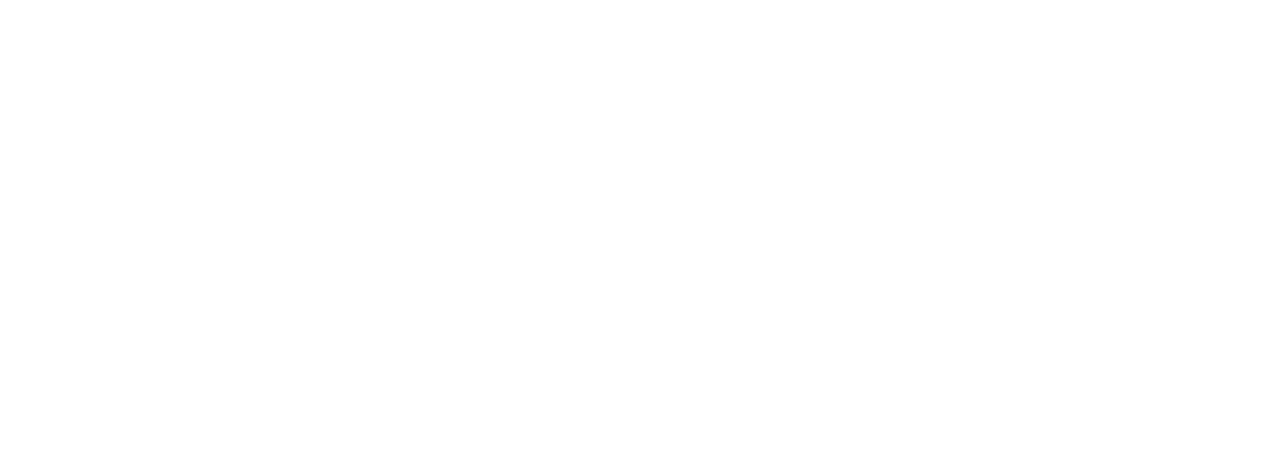
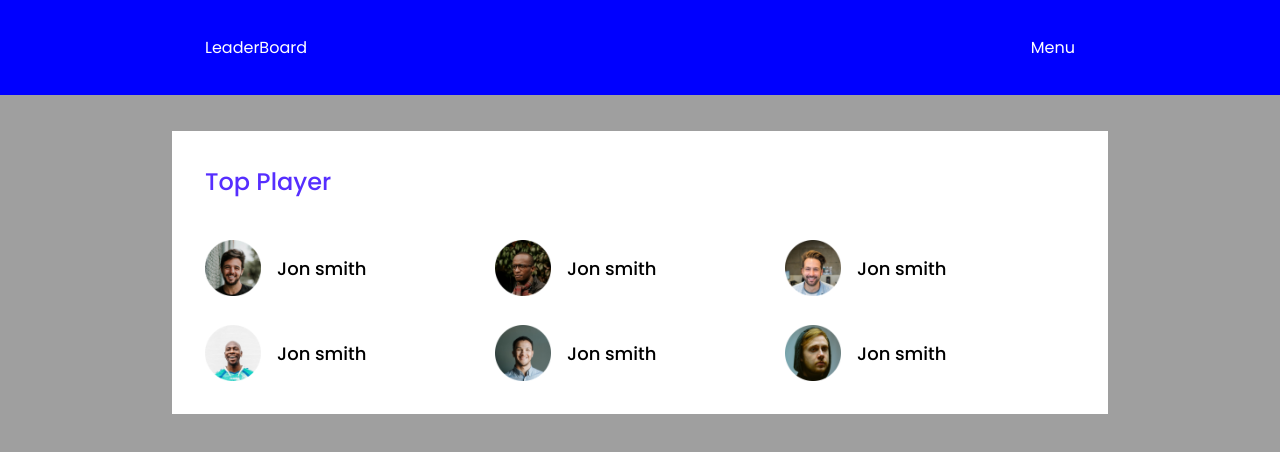
Before and after one commit to waliafrad/leader-board, a plain HTML site: page index.html in a window 1280 px wide. Drawn offline with Linux system fonts and the light colour scheme.

Commit message:
players section

```diff
--- a/css/style.css
+++ b/css/style.css
@@ -0,0 +1,69 @@
+@import url('https://fonts.googleapis.com/css2?family=Poppins:wght@400;500;600;700;800&display=swap');
+body{
+    font-family: 'Poppins', sans-serif;
+    background-color: #9F9F9F;
+}
+*{
+    margin: 0;
+    padding: 0;
+    outline: 0;
+}
+a{
+    text-decoration: none;
+}
+.section-container{
+    padding: 33px;
+    background-color: #FFFFFF;
+    max-width: 870px;
+    margin: auto;
+}
+.section-heading{
+    color: #562EFF;
+    font-weight: 500;
+    font-size: 24px;
+    line-height: 36px;
+    margin-bottom: 40px;
+}
+
+
+header{
+    background-color: blue;
+    margin-bottom: 36px;
+}
+.nav-container{
+    max-width: 870px;
+    margin: 0 auto;
+    padding: 35px 0;
+    color: white;
+}
+.nav-container a{
+    color: white;
+}
+
+.navbar{
+    display: flex;
+    justify-content: space-between;
+}
+
+
+.players{
+    display: grid;
+    grid-template-columns: repeat(3, 1fr);
+    grid-row-gap: 29px;
+}
+.player{
+    display: flex;
+    align-items: center;
+    /* justify-content: center; */
+    gap: 16px;
+}
+.player h2{
+    font-weight: 500;
+    font-size: 18px;
+    line-height: 27px;
+    color: black;
+}
+.player img{
+    width: 56px;
+    height: 56px;
+}
--- a/index.html
+++ b/index.html
@@ -8,6 +8,44 @@
     <title>Leader Board</title>
 </head>
 <body>
-
+    <header>
+        <nav class="nav-container">
+            <section class="navbar">
+                <div class="brand-logo"><a href="#">LeaderBoard</a></div>
+                <div class="menu">Menu</div>
+            </section>
+        </nav>
+    </header>
+    <main>
+        <section class="section-container">
+            <h2 class="section-heading">Top Player</h2>
+            <div class="players">
+                <div class="player">
+                    <img src="images/players/player-1.png" alt="">
+                    <h2>Jon smith</h2>
+                </div>
+                <div class="player">
+                    <img src="images/players/player-2.png" alt="">
+                    <h2>Jon smith</h2>
+                </div>
+                <div class="player">
+                    <img src="images/players/player-3.png" alt="">
+                    <h2>Jon smith</h2>
+                </div>
+                <div class="player">
+                    <img src="images/players/player-4.png" alt="">
+                    <h2>Jon smith</h2>
+                </div>
+                <div class="player">
+                    <img src="images/players/player-5.png" alt="">
+                    <h2>Jon smith</h2>
+                </div>
+                <div class="player">
+                    <img src="images/players/player-6.png" alt="">
+                    <h2>Jon smith</h2>
+                </div>
+            </div>
+        </section>
+    </main>
 </body>
 </html>
```
